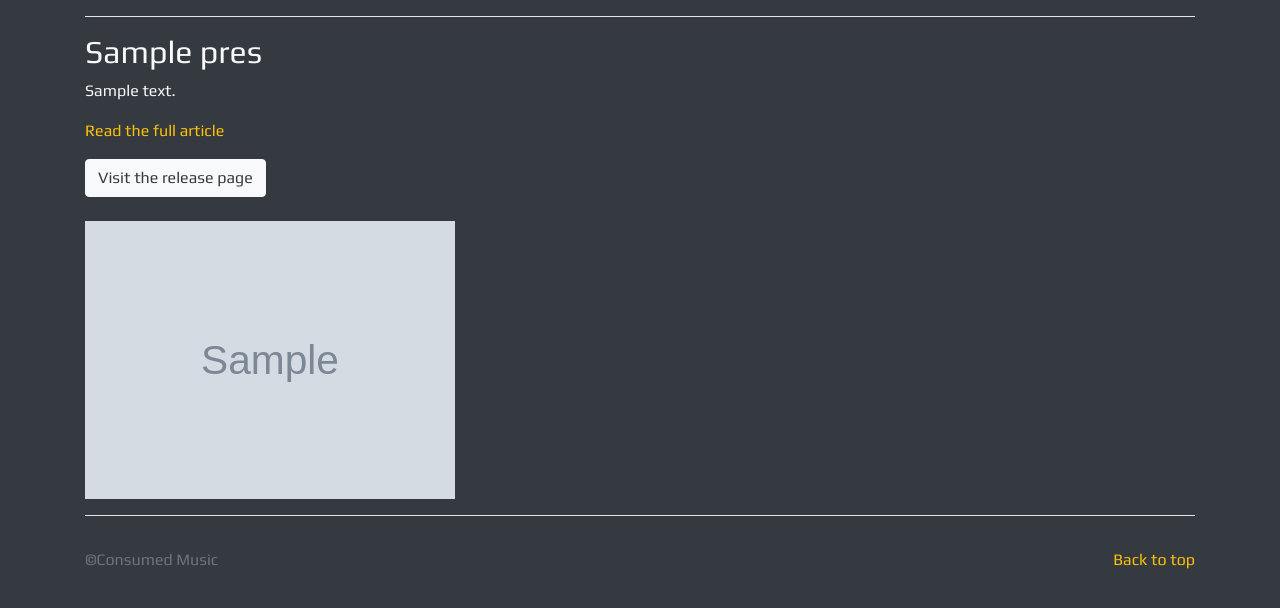
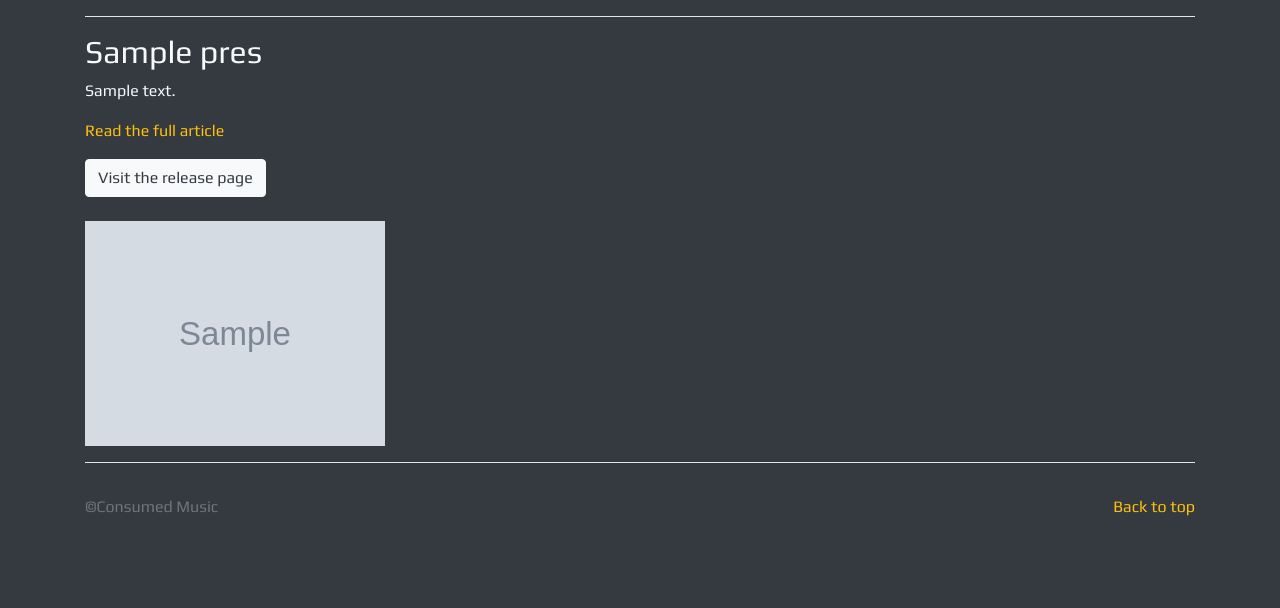
Before and after one commit to hex25/consumedwebsite-project, a Django app: page /press/ in a window 1280 px wide. Shown: the part 56-664 px from the top of the page. Run offline with Django 3.2, Linux system fonts and the light colour scheme; tables that the repository leaves empty hold one stand-in row (values such as "Sample post"); grey boxes marked "Sample" are stand-in pictures; some libraries are stand-ins or nearby versions.

Commit message:
fixed sort support image + press image width

```diff
--- a/press/templates/press/press.html
+++ b/press/templates/press/press.html
@@ -85,7 +85,7 @@
 <br />
 <br />
 
-  <p><a href="{{ article.press_link }}"><img src="{{ article.press_image.url }}" style="width:370px"/></a></p>
+  <p><a href="{{ article.press_link }}"><img src="{{ article.press_image.url }}" style="width:300px"/></a></p>
 
 
   <hr style="background-color: white;" />
--- a/support/views.py
+++ b/support/views.py
@@ -7,5 +7,5 @@ from .models import Support, Supportimage
 
 def support(request):
 	supports = Support.objects.order_by('-catal_number')
-	screenshots = Supportimage.objects
+	screenshots = Supportimage.objects.order_by('-catal_number')
 	return render(request, 'support/support.html',{'support':supports, 'supportimage':screenshots,})
```
